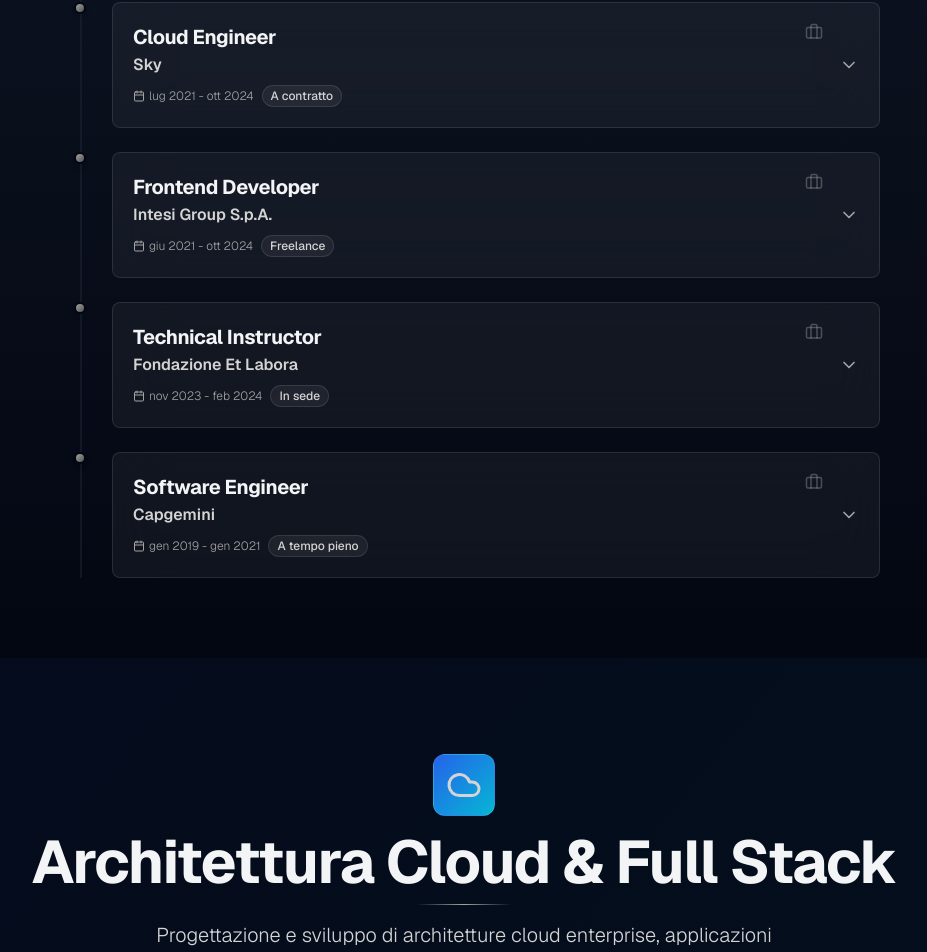
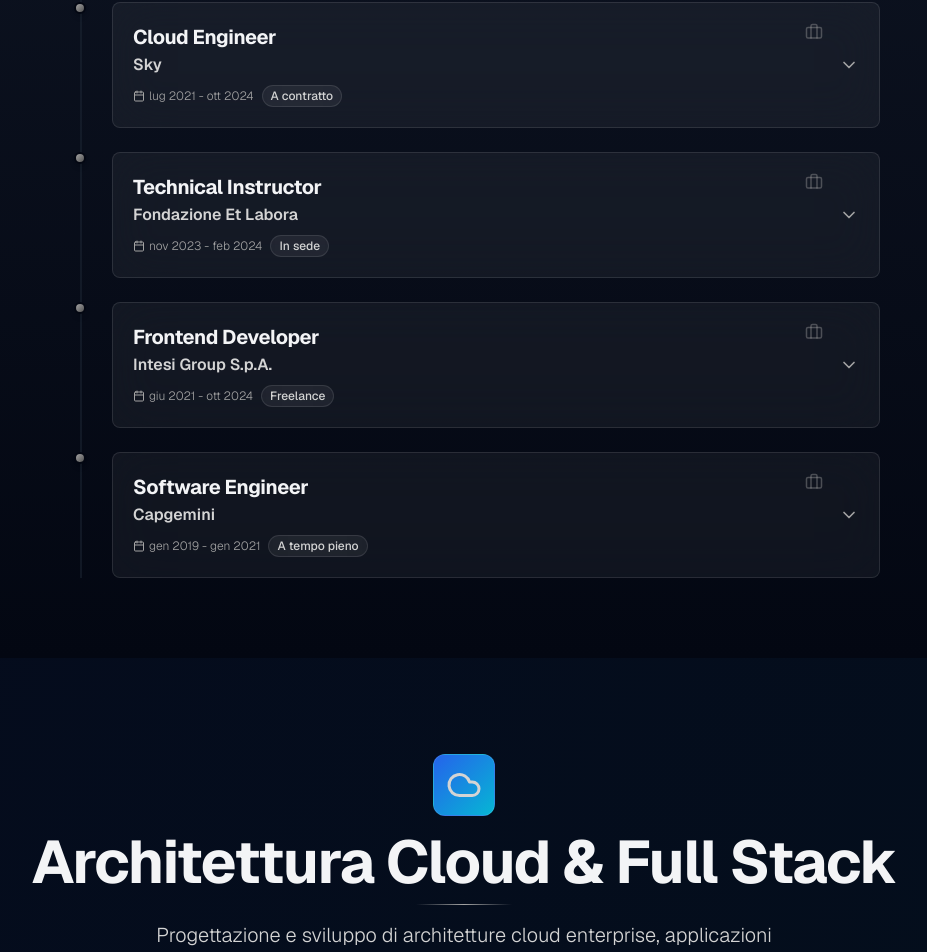
Before and after one commit to richterzo/riccardo-terzaghi-portfolio, a Next.js app: page / in a window 1280 px wide. Shown: the part 2334-3286 px from the top of the page, without its empty margins (176-1103 px from the left). Built offline with nearby package versions, Linux system fonts and the light colour scheme.

Commit message:
fix: Reorder experiences - Technical Instructor after Sky

```diff
--- a/components/Experience.tsx
+++ b/components/Experience.tsx
@@ -37,6 +37,16 @@ const experiences = [
     year: '2021',
   },
   {
+    title: 'Technical Instructor',
+    company: 'Fondazione Et Labora',
+    location: 'Milano, Lombardia, Italia',
+    period: 'nov 2023 - feb 2024',
+    type: 'In sede',
+    description: 'Teaching AWS re/Start, a cohort-based workforce development training program that prepares individuals for careers in the cloud and connects them to potential employers.',
+    skills: ['Amazon Web Services (AWS)', 'Technical Training'],
+    year: '2023',
+  },
+  {
     title: 'Frontend Developer',
     company: 'Intesi Group S.p.A.',
     location: 'Milano, Lombardia, Italia',
@@ -45,16 +55,6 @@ const experiences = [
     description: 'Developed frontend applications, UI/UX design, and dashboard functionalities.',
     skills: ['Angular', 'React.js', 'TypeScript', 'UI/UX'],
     year: '2021',
-  },
-  {
-    title: 'Technical Instructor',
-    company: 'Fondazione Et Labora',
-    location: 'Milano, Lombardia, Italia',
-    period: 'nov 2023 - feb 2024',
-    type: 'In sede',
-    description: 'Teaching AWS re/Start, a cohort-based workforce development training program that prepares individuals for careers in the cloud and connects them to potential employers.',
-    skills: ['Amazon Web Services (AWS)', 'Technical Training'],
-    year: '2023',
   },
   {
     title: 'Software Engineer',
```
